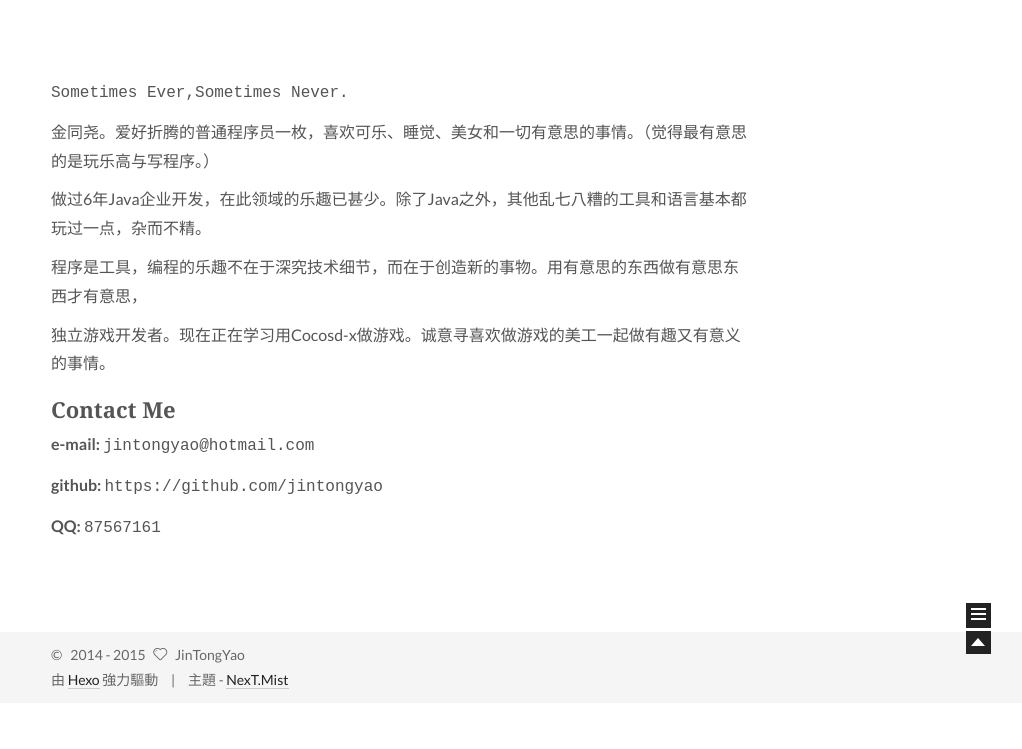
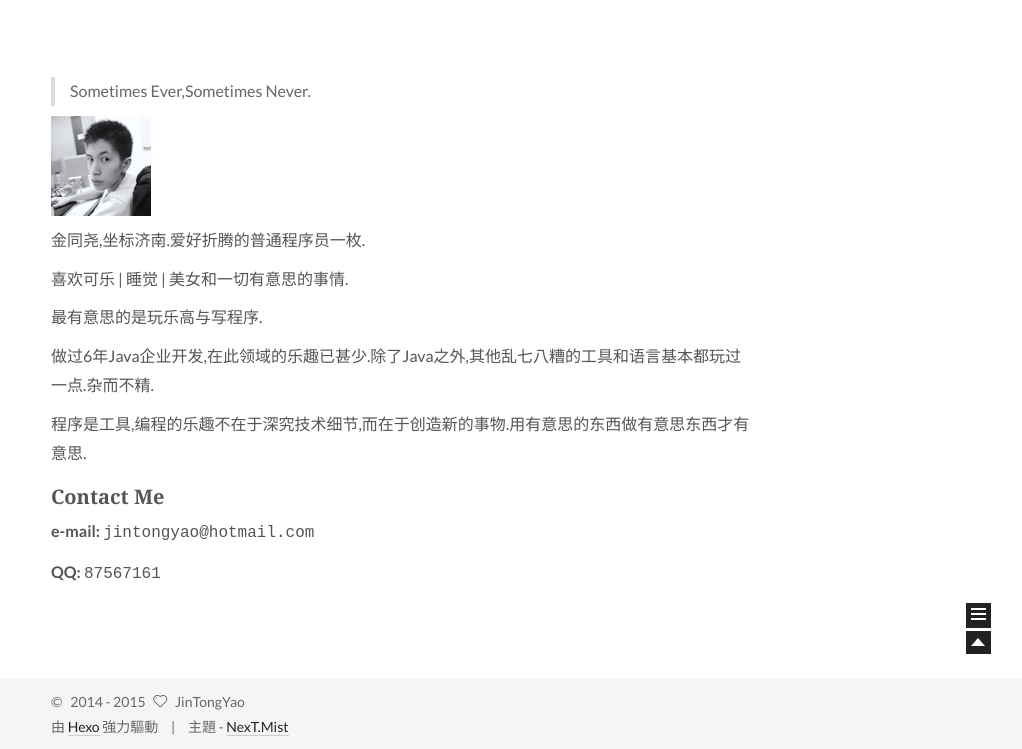
Before and after one commit to jintongyao/jintongyao.github.io, a plain HTML site: page about/index.html in a window 1280 px wide. Shown: the part 127-876 px from the top of the page, without its empty margins (239-1261 px from the left). Before the commit the page ends 830 px from the top, so only its background shows below. Drawn offline with Linux system fonts and the light colour scheme.

Commit message:
Site updated: 2015-07-19 00:29:19

```diff
--- a/about/index.html
+++ b/about/index.html
@@ -157,13 +157,16 @@
   <div id="posts" class="posts-expand">
 
 
-      <p><code>Sometimes Ever,Sometimes Never.</code></p>
-<p>金同尧。爱好折腾的普通程序员一枚，喜欢可乐、睡觉、美女和一切有意思的事情。（觉得最有意思的是玩乐高与写程序。）</p>
-<p>做过6年Java企业开发，在此领域的乐趣已甚少。除了Java之外，其他乱七八糟的工具和语言基本都玩过一点，杂而不精。</p>
-<p>程序是工具，编程的乐趣不在于深究技术细节，而在于创造新的事物。用有意思的东西做有意思东西才有意思，</p>
-<p>独立游戏开发者。现在正在学习用Cocosd-x做游戏。诚意寻喜欢做游戏的美工一起做有趣又有意义的事情。</p>
-<h2 id="Contact_Me">Contact Me</h2><p><strong>e-mail:</strong>        <code>jintongyao@hotmail.com</code></p>
-<p><strong>github:</strong>        <code>https://github.com/jintongyao</code></p>
+      <blockquote>
+<p>Sometimes Ever,Sometimes Never.</p>
+</blockquote>
+<p><img src="../images/avatar.jpg" alt="this is me"></p>
+<p>金同尧,坐标济南.爱好折腾的普通程序员一枚.</p>
+<p>喜欢可乐 | 睡觉 | 美女和一切有意思的事情.</p>
+<p>最有意思的是玩乐高与写程序.</p>
+<p>做过6年Java企业开发,在此领域的乐趣已甚少.除了Java之外,其他乱七八糟的工具和语言基本都玩过一点.杂而不精.</p>
+<p>程序是工具,编程的乐趣不在于深究技术细节,而在于创造新的事物.用有意思的东西做有意思东西才有意思.</p>
+<h3 id="Contact_Me">Contact Me</h3><p><strong>e-mail:</strong>        <code>jintongyao@hotmail.com</code></p>
 <p><strong>QQ:</strong>            <code>87567161</code></p>
 
 
--- a/css/main.css
+++ b/css/main.css
@@ -1165,7 +1165,7 @@ body {
   width: 4px;
   height: 4px;
   border-radius: 50%;
-  background: #940eff;
+  background: #60ff5d;
 }
 .sidebar-nav {
   margin: 0;
```
